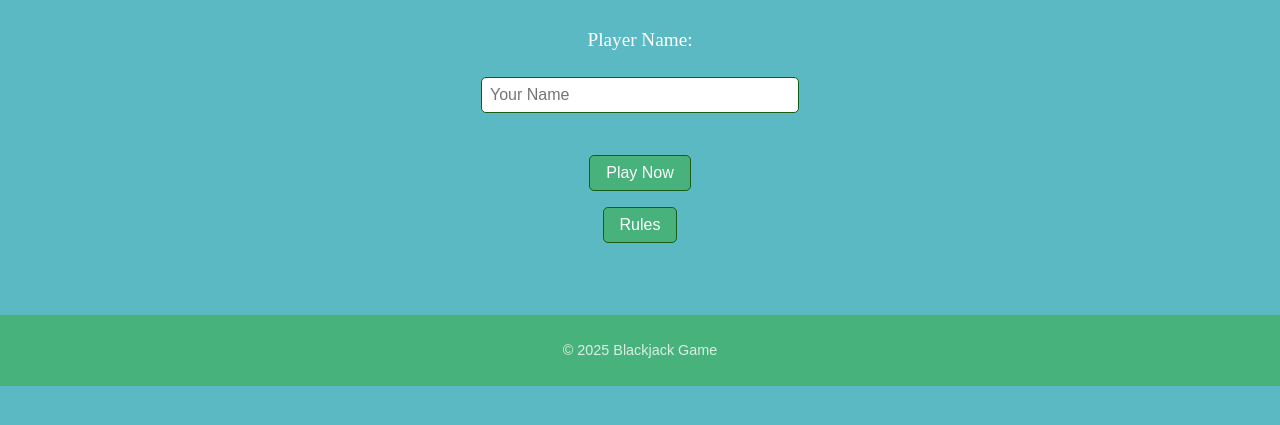
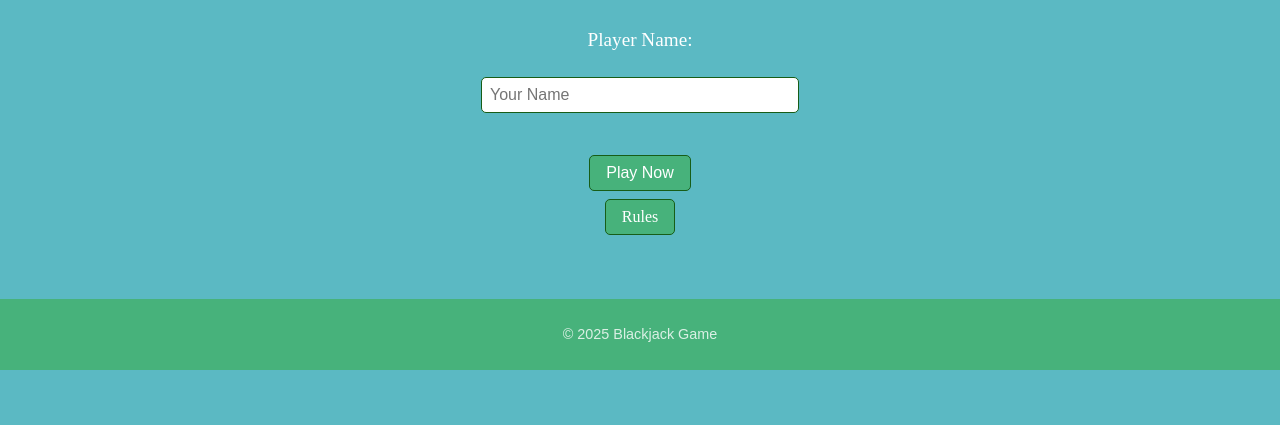
Before and after one commit to ComputerVirusWannabe/Blackjack, a PHP site: page / in a window 1280 px wide. Shown: the part 203-628 px from the top of the page. Run offline with PHP 8.4, Linux system fonts and the light colour scheme.

Commit message:
final fixes, and added link to view page.

```diff
--- a/game.html
+++ b/game.html
@@ -32,7 +32,8 @@
         <button>Stand</button>
       </div>
     </section>
-    <button onclick="window.location.href='result.html'">End Game</button>
+    <a href="result.html" class="btn">End Game</a>
+    <a href="rules.html" class="btn">Rules</a>
   </main>
 
   <footer>
--- a/index.html
+++ b/index.html
@@ -1,4 +1,5 @@
 <!DOCTYPE html>
+<!-- LINK TO SITE: https://cs4640.cs.virginia.edu/bfb9jf/sprint2/index.html -->
 <html lang="en">
 <head>
   <meta charset="UTF-8" />
@@ -17,11 +18,11 @@
 
     <h2>Enter Your Name to Begin</h2>
     <form action="game.html">
-      <label for="username">Player Name:</label><br>
-      <input type="text" id="username" name="username" placeholder="Your Name" required>
+      <label>Player Name:</label><br>
+      <input type="text" id="username" placeholder="Your Name" required>
       <br>
       <button type="submit" id="startGame" >Play Now</button>
-      <button type="button" id="viewRules" onclick="window.location.href='rules.html'"> Rules</button>
+      <a href="rules.html" class="btn">Rules</a>
     </form>
   </main>
 
--- a/result.html
+++ b/result.html
@@ -19,7 +19,7 @@
       <p>Dealer Hand: &#x1F0A1; &#x1F0A0;</p> <!-- Ace of Spades, Back of card -->
 
     </div>
-    <button onclick="window.location.href='index.html'">Play Again</button>
+    <a href="index.html" class="btn">Play Again</a>
   </main>
 
   <footer>
--- a/rules.html
+++ b/rules.html
@@ -39,7 +39,7 @@
         <li>Your hand value is closer to 21 than the dealer's without exceeding 21.</li>
         <li>The dealer busts, and you do not.</li>
       </ul>
-      <button onclick="window.location.href='index.html'">Back to Home</button>
+      <a href="index.html" class="btn">Back to Home</a>
     </section>
   </main>
   <footer>
--- a/styles/main.css
+++ b/styles/main.css
@@ -70,6 +70,23 @@ body {
     line-height: 1.6;
     margin: 0.5rem 0;
   }
+
+  a.btn {
+    display: inline-block;     /* block shape (I want it to look like a button not a link) */
+    padding: 0.5rem 1rem;
+    background-color: #47b27b;
+    color: white;
+    text-decoration: none;
+    border-radius: 5px;
+    font-size: 1rem;
+    cursor: pointer;
+    transition: background-color 0.3s ease;
+  }
+
+  a.btn:hover {
+    background-color: #175d17;
+  }
+
 
   footer p {
     font-family: Arial, Helvetica, sans-serif;
```
